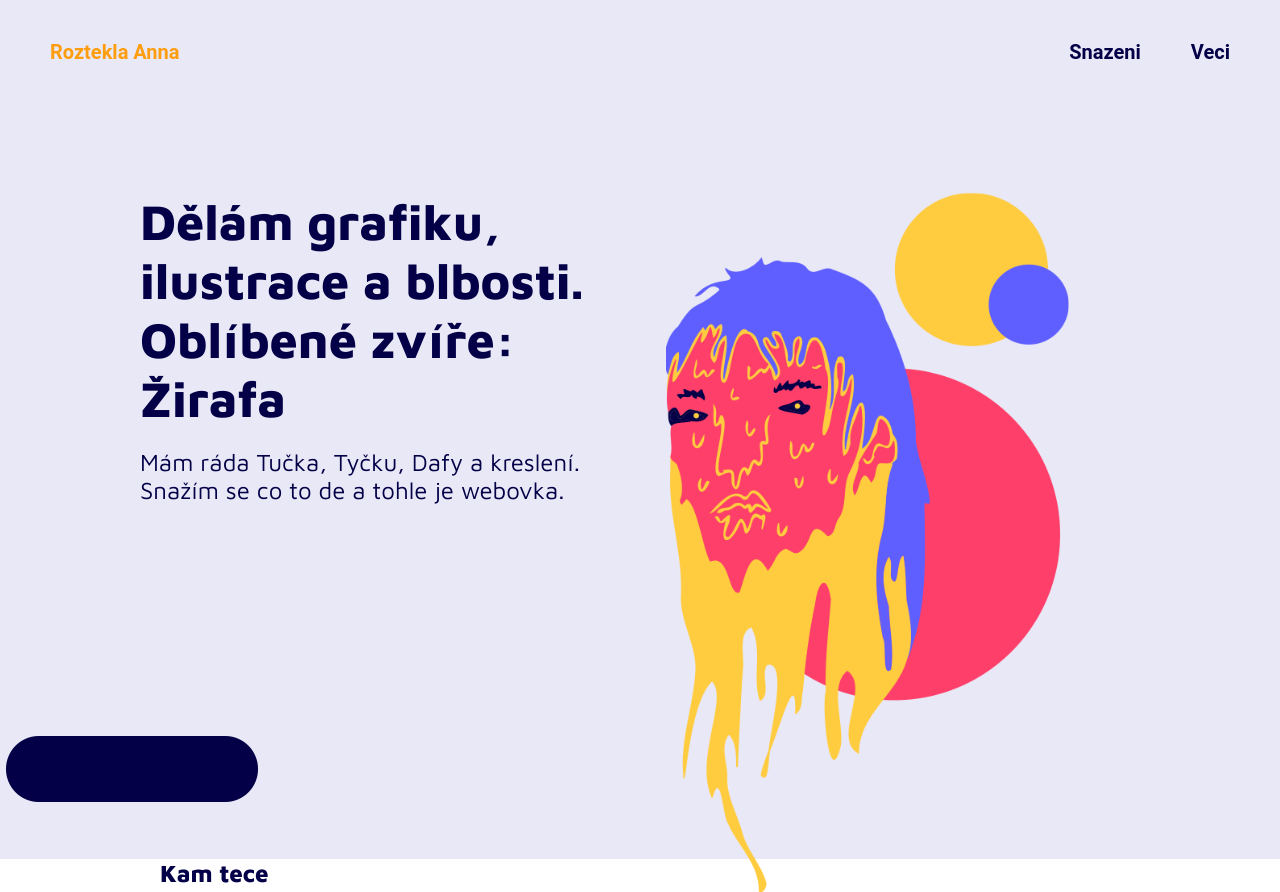
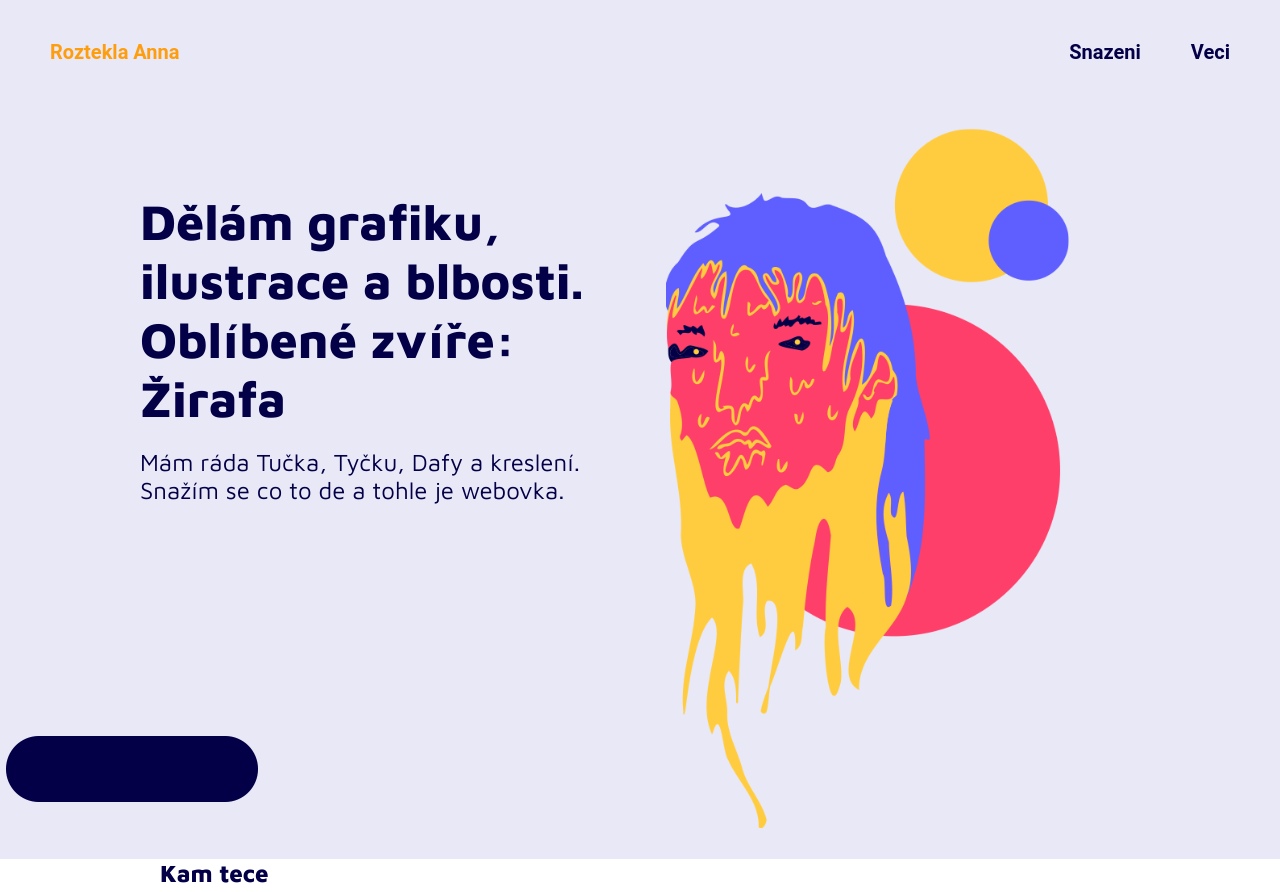
Before and after one commit to anacana/cartoon-hero, a plain HTML site: page index.html in a window 1280 px wide. Shown: the top 892 px of the page. Drawn offline with Linux system fonts and the light colour scheme.

Commit message:
procenta margin ja

```diff
--- a/css/ja.css
+++ b/css/ja.css
@@ -55,7 +55,7 @@ header h2{
 }
 .ja img {
 	float: right;
-	margin: 15% 0px;
+	margin: 10% 0px;
 	max-height: 700px;
 
 }
```
